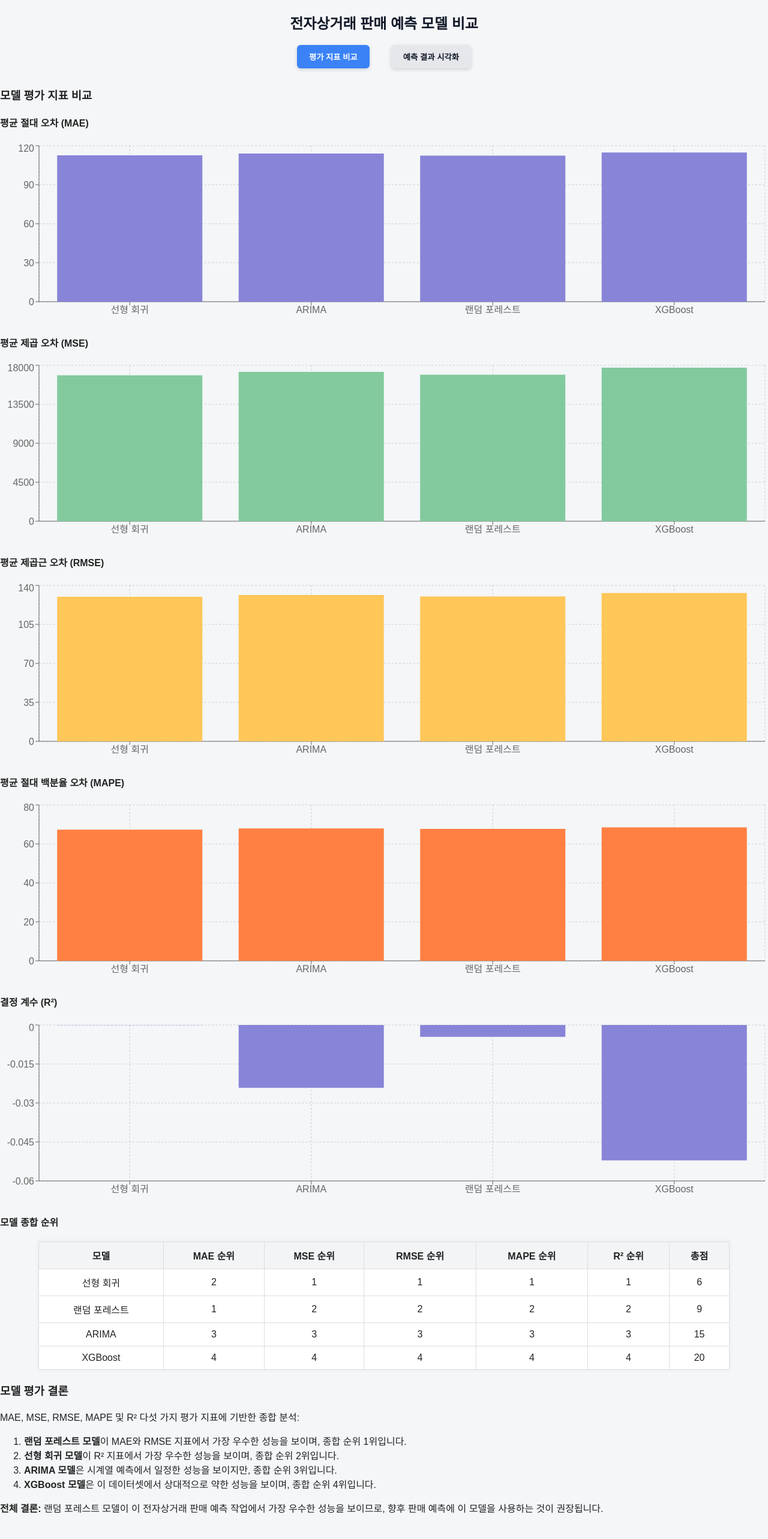
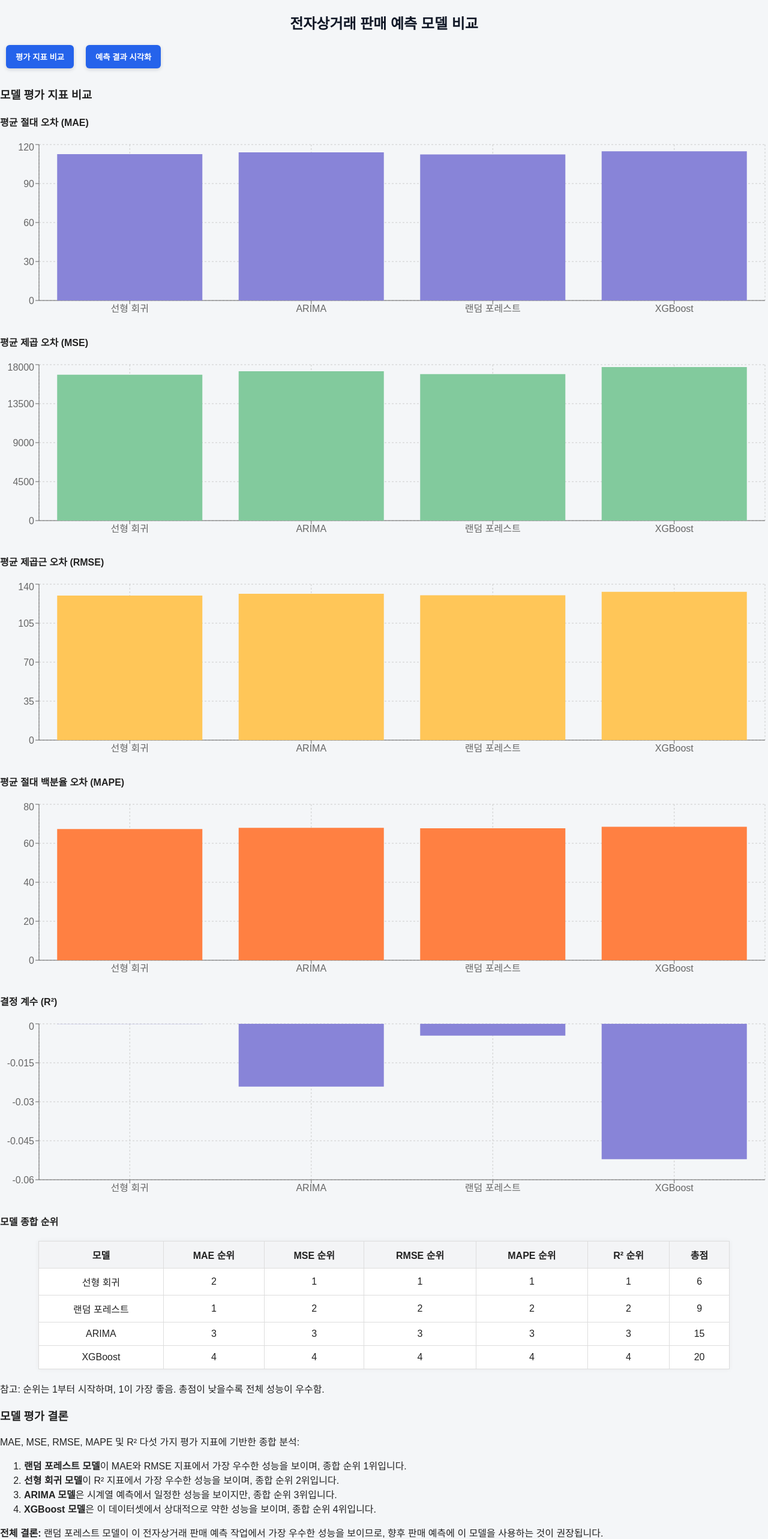
Before and after one commit to JoeyAJ/forecast-dashboard, a React (Create React App) app: page / in a window 1280 px wide. Shown: the top 2566 px of the page at 60% size. Before the commit the page ends 2542 px from the top, so only its background shows below. Built offline with nearby package versions, Linux system fonts and the light colour scheme; the HTML template or start-up script is replaced by a standard one.

Commit message:
Update ModelComparisonDashboard.js

```diff
--- a/src/ModelComparisonDashboard.js
+++ b/src/ModelComparisonDashboard.js
@@ -8,6 +8,7 @@ import './index.css';
 const ModelComparisonDashboard = () => {
   const [activeTab, setActiveTab] = useState('metrics');
 
+  // 모델 평가 지표 데이터
   const metricsData = {
     models: ["선형 회귀", "ARIMA", "랜덤 포레스트", "XGBoost"],
     MAE: [112.56, 114.04, 112.35, 114.84],
@@ -17,6 +18,7 @@ const ModelComparisonDashboard = () => {
     R2: [-0.00008, -0.02420, -0.00458, -0.05209]
   };
 
+  // 차트 데이터 준비
   const prepareMetricsData = (metricName) => {
     return metricsData.models.map((model, index) => ({
       name: model,
@@ -24,11 +26,13 @@ const ModelComparisonDashboard = () => {
     }));
   };
 
+  // 예측 결과 데이터 준비
   const actualValues = [400, 496, 215, 409, 461, 71, 360, 157, 457, 450, 239, 356, 100, 112, 491, 473, 118, 307, 473, 278, 152, 423, 300, 368, 390, 218, 129, 454, 378, 342, 262, 207, 53, 408, 442, 249, 384, 444, 146, 211, 112, 169, 208, 190, 129, 162, 437, 276, 481, 407];
 
   const lrValues = [269.88, 255.15, 261.88, 279.33, 269.73, 270.26, 254.13, 262.14, 271.22, 273.09, 269.00, 280.82, 280.18, 262.88, 259.90, 280.82, 274.91, 284.66, 272.25, 272.93, 269.40, 268.17, 266.03, 267.41, 276.83, 280.20, 267.66, 261.52, 272.00, 272.44, 274.03, 268.64, 269.11, 272.53, 262.22, 274.60, 264.78, 256.62, 271.87, 264.36, 267.04, 272.18, 267.80, 270.96, 269.71, 266.18, 271.10, 267.57, 273.61, 267.85];
 
   const arimaValues = [256.33, 258.00, 281.80, 256.33, 258.38, 280.30, 249.70, 259.25, 278.01, 270.38, 283.88, 253.35, 259.40, 263.50, 256.29, 290.71, 288.01, 245.73, 256.01, 288.10, 265.76, 249.02, 274.88, 278.02, 261.68, 271.29, 259.06, 254.21, 280.59, 282.88, 258.12, 260.33, 260.84, 260.28, 279.66, 291.19, 257.34, 261.12, 277.20, 254.72, 253.98, 271.13, 269.12, 277.75, 272.77, 267.43, 270.29, 286.20, 276.24, 265.50];
+
   const rfValues = [264.32, 262.04, 269.30, 252.97, 265.53, 271.12, 280.49, 247.06, 271.20, 272.61, 268.48, 270.99, 268.03, 275.14, 268.93, 287.22, 272.90, 286.70, 256.86, 261.60, 272.64, 254.88, 280.06, 264.84, 283.88, 256.91, 267.26, 281.44, 275.64, 273.09, 264.61, 263.86, 267.09, 264.66, 265.87, 280.11, 283.90, 271.72, 268.39, 261.37, 269.17, 274.48, 268.17, 276.82, 259.48, 265.26, 276.49, 263.42, 265.21, 257.08];
 
   const xgbValues = [263.18, 289.58, 264.62, 239.72, 239.65, 267.47, 227.60, 281.55, 262.82, 245.59, 266.73, 251.52, 194.45, 271.00, 276.63, 351.39, 278.62, 300.96, 276.16, 258.92, 309.48, 254.86, 242.29, 220.92, 385.01, 275.58, 268.40, 260.81, 268.30, 263.85, 268.43, 246.93, 272.70, 309.68, 281.55, 269.90, 268.12, 264.37, 279.56, 220.12, 265.50, 275.47, 277.51, 282.09, 266.01, 257.99, 296.00, 245.45, 282.42, 256.45];
@@ -42,15 +46,19 @@ const ModelComparisonDashboard = () => {
     xgboost: xgbValues[i]
   }));
 
+  // 모델 지표 순위 계산
   const rankMetrics = () => {
     const metrics = ['MAE', 'MSE', 'RMSE', 'MAPE', 'R2'];
     const ranks = {};
+
     metricsData.models.forEach(model => {
       ranks[model] = { total: 0 };
     });
+
     metrics.forEach(metric => {
       const values = metricsData[metric];
       const sorted = [...values].sort((a, b) => metric === 'R2' ? b - a : a - b);
+
       values.forEach((value, index) => {
         const model = metricsData.models[index];
         const rank = sorted.indexOf(value) + 1;
@@ -58,77 +66,91 @@ const ModelComparisonDashboard = () => {
         ranks[model].total += rank;
       });
     });
+
     return Object.entries(ranks).map(([model, scores]) => ({
       model,
       ...scores
     })).sort((a, b) => a.total - b.total);
   };
 
-  const ModelConclusion = () => (
-    <div className="mt-8 p-6 bg-gray-50 rounded-lg">
-      <h3 className="text-xl font-bold mb-4">모델 평가 결론</h3>
-      <p className="mb-2">MAE, MSE, RMSE, MAPE 및 R² 다섯 가지 평가 지표에 기반한 종합 분석:</p>
-      <ol className="list-decimal ml-6 space-y-2">
-        <li><strong>랜덤 포레스트 모델</strong>이 MAE와 RMSE 지표에서 가장 우수한 성능을 보이며, 종합 순위 1위입니다.</li>
-        <li><strong>선형 회귀 모델</strong>이 R² 지표에서 가장 우수한 성능을 보이며, 종합 순위 2위입니다.</li>
-        <li><strong>ARIMA 모델</strong>은 시계열 예측에서 일정한 성능을 보이지만, 종합 순위 3위입니다.</li>
-        <li><strong>XGBoost 모델</strong>은 이 데이터셋에서 상대적으로 약한 성능을 보이며, 종합 순위 4위입니다.</li>
-      </ol>
-      <p className="mt-4"><strong>전체 결론:</strong> 랜덤 포레스트 모델이 이 전자상거래 판매 예측 작업에서 가장 우수한 성능을 보이므로, 향후 판매 예측에 이 모델을 사용하는 것이 권장됩니다.</p>
-    </div>
-  );
+  // 평가 지표 차트 렌더링
+  const renderMetricsCharts = () => {
     return (
-    <div className="p-4 max-w-6xl mx-auto">
-      <h2 className="text-2xl font-bold mb-6 text-center">전자상거래 판매 예측 모델 비교</h2>
+      <div className="metrics-charts">
+        <h3 className="text-xl font-bold mb-4 text-center">모델 평가 지표 비교</h3>
 
-      {/* 중앙 정렬된 버튼 */}
-      <div className="button-container">
-        <button
-          className={`toggle-button ${activeTab === 'metrics' ? 'active' : 'inactive'}`}
-          onClick={() => setActiveTab('metrics')}
-        >
-          평가 지표 비교
-        </button>
-        <button
-          className={`toggle-button ${activeTab === 'predictions' ? 'active' : 'inactive'}`}
-          onClick={() => setActiveTab('predictions')}
-        >
-          예측 결과 시각화
-        </button>
-      </div>
-
-      {/* 콘텐츠 영역 */}
-      <div className="content-area">
-        {activeTab === 'metrics' ? (
-          // 평가 지표 차트
-          <div className="flex flex-col space-y-8">
-            <h3 className="text-xl font-bold mb-4 text-center">모델 평가 지표 비교</h3>
-            {["MAE", "MSE", "RMSE", "MAPE", "R2"].map((metric, idx) => (
-              <div key={metric}>
-                <h4 className="text-lg font-semibold mb-2">
-                  {{
-                    MAE: "평균 절대 오차 (MAE)",
-                    MSE: "평균 제곱 오차 (MSE)",
-                    RMSE: "평균 제곱근 오차 (RMSE)",
-                    MAPE: "평균 절대 백분율 오차 (MAPE)",
-                    R2: "결정 계수 (R²)"
-                  }[metric]}
-                </h4>
+        {/* MAE 차트 */}
+        <div className="mb-8">
+          <h4 className="text-lg font-semibold mb-2">평균 절대 오차 (MAE)</h4>
           <ResponsiveContainer width="100%" height={300}>
-                  <BarChart data={prepareMetricsData(metric)}>
+            <BarChart data={prepareMetricsData('MAE')}>
               <CartesianGrid strokeDasharray="3 3" />
               <XAxis dataKey="name" />
               <YAxis />
-                    <Tooltip formatter={(value) => [value.toFixed(2), metric]} />
-                    <Bar dataKey="value" fill={
-                      ["#8884d8", "#82ca9d", "#ffc658", "#ff8042", "#8884d8"][idx]
-                    } />
+              <Tooltip formatter={(value) => [value.toFixed(2), 'MAE']} />
+              <Bar dataKey="value" fill="#8884d8" />
             </BarChart>
           </ResponsiveContainer>
         </div>
-            ))}
+
+        {/* MSE 차트 */}
+        <div className="mb-8">
+          <h4 className="text-lg font-semibold mb-2">평균 제곱 오차 (MSE)</h4>
+          <ResponsiveContainer width="100%" height={300}>
+            <BarChart data={prepareMetricsData('MSE')}>
+              <CartesianGrid strokeDasharray="3 3" />
+              <XAxis dataKey="name" />
+              <YAxis />
+              <Tooltip formatter={(value) => [value.toFixed(2), 'MSE']} />
+              <Bar dataKey="value" fill="#82ca9d" />
+            </BarChart>
+          </ResponsiveContainer>
+        </div>
+
+        {/* RMSE 차트 */}
+        <div className="mb-8">
+          <h4 className="text-lg font-semibold mb-2">평균 제곱근 오차 (RMSE)</h4>
+          <ResponsiveContainer width="100%" height={300}>
+            <BarChart data={prepareMetricsData('RMSE')}>
+              <CartesianGrid strokeDasharray="3 3" />
+              <XAxis dataKey="name" />
+              <YAxis />
+              <Tooltip formatter={(value) => [value.toFixed(2), 'RMSE']} />
+              <Bar dataKey="value" fill="#ffc658" />
+            </BarChart>
+          </ResponsiveContainer>
+        </div>
+
+        {/* MAPE 차트 */}
+        <div className="mb-8">
+          <h4 className="text-lg font-semibold mb-2">평균 절대 백분율 오차 (MAPE)</h4>
+          <ResponsiveContainer width="100%" height={300}>
+            <BarChart data={prepareMetricsData('MAPE')}>
+              <CartesianGrid strokeDasharray="3 3" />
+              <XAxis dataKey="name" />
+              <YAxis />
+              <Tooltip formatter={(value) => [value.toFixed(2) + '%', 'MAPE']} />
+              <Bar dataKey="value" fill="#ff8042" />
+            </BarChart>
+          </ResponsiveContainer>
+        </div>
+
+        {/* R² 차트 */}
+        <div className="mb-8">
+          <h4 className="text-lg font-semibold mb-2">결정 계수 (R²)</h4>
+          <ResponsiveContainer width="100%" height={300}>
+            <BarChart data={prepareMetricsData('R2')}>
+              <CartesianGrid strokeDasharray="3 3" />
+              <XAxis dataKey="name" />
+              <YAxis />
+              <Tooltip formatter={(value) => [value.toFixed(5), 'R²']} />
+              <Bar dataKey="value" fill="#8884d8" />
+            </BarChart>
+          </ResponsiveContainer>
+        </div>
+
         {/* 모델 순위 테이블 */}
-            <div>
+        <div className="mb-8">
           <h4 className="text-lg font-semibold mb-2">모델 종합 순위</h4>
           <div className="overflow-x-auto">
             <table className="min-w-full bg-white border border-gray-300">
@@ -158,27 +180,40 @@ const ModelComparisonDashboard = () => {
               </tbody>
             </table>
           </div>
+          <p className="text-sm mt-2 text-gray-600">참고: 순위는 1부터 시작하며, 1이 가장 좋음. 총점이 낮을수록 전체 성능이 우수함.</p>
         </div>
       </div>
-        ) : (
-          // 예측 결과 차트
-          <div className="flex flex-col space-y-8">
+    );
+  };
+
+  // 예측 시각화 렌더링
+  const renderPredictionCharts = () => {
+    return (
+      <div className="prediction-charts">
         <h3 className="text-xl font-bold mb-4 text-center">모델 예측 결과 시각화</h3>
+
+        {/* 예측 결과 차트 */}
+        <div className="mb-8">
+          <h4 className="text-lg font-semibold mb-2">각 모델 예측 결과 비교 (첫 50개 샘플)</h4>
           <ResponsiveContainer width="100%" height={400}>
             <LineChart data={predictionData}>
               <CartesianGrid strokeDasharray="3 3" />
-                <XAxis dataKey="index" />
-                <YAxis />
+              <XAxis dataKey="index" label={{ value: '샘플 인덱스', position: 'insideBottom', offset: -5 }} />
+              <YAxis label={{ value: '판매 예측값', angle: -90, position: 'insideLeft' }} />
               <Tooltip />
               <Legend />
-                <Line dataKey="actual" stroke="#000000" name="실제값" dot={false} />
-                <Line dataKey="linearRegression" stroke="#8884d8" name="선형 회귀" dot={false} />
-                <Line dataKey="arima" stroke="#82ca9d" name="ARIMA" dot={false} />
-                <Line dataKey="randomForest" stroke="#ffc658" name="랜덤 포레스트" dot={false} />
-                <Line dataKey="xgboost" stroke="#ff8042" name="XGBoost" dot={false} />
+              <Line type="monotone" dataKey="actual" stroke="#000000" name="실제값" strokeWidth={2} dot={false} />
+              <Line type="monotone" dataKey="linearRegression" stroke="#8884d8" name="선형 회귀" strokeWidth={1} dot={false} />
+              <Line type="monotone" dataKey="arima" stroke="#82ca9d" name="ARIMA" strokeWidth={1} dot={false} />
+              <Line type="monotone" dataKey="randomForest" stroke="#ffc658" name="랜덤 포레스트" strokeWidth={1} dot={false} />
+              <Line type="monotone" dataKey="xgboost" stroke="#ff8042" name="XGBoost" strokeWidth={1} dot={false} />
             </LineChart>
           </ResponsiveContainer>
+        </div>
 
+        {/* 모델 오차 차트 */}
+        <div className="mb-8">
+          <h4 className="text-lg font-semibold mb-2">각 모델 예측 오차</h4>
           <ResponsiveContainer width="100%" height={400}>
             <ComposedChart data={predictionData.map(item => ({
               index: item.index,
@@ -188,33 +223,74 @@ const ModelComparisonDashboard = () => {
               xgboost: item.actual - item.xgboost
             }))}>
               <CartesianGrid strokeDasharray="3 3" />
-                <XAxis dataKey="index" />
-                <YAxis />
+              <XAxis dataKey="index" label={{ value: '샘플 인덱스', position: 'insideBottom', offset: -5 }} />
+              <YAxis label={{ value: '예측 오차 (실제값 - 예측값)', angle: -90, position: 'insideLeft' }} />
               <Tooltip />
               <Legend />
-                <Line dataKey="linearRegression" stroke="#8884d8" name="선형 회귀 오차" dot={false} />
-                <Line dataKey="arima" stroke="#82ca9d" name="ARIMA 오차" dot={false} />
-                <Line dataKey="randomForest" stroke="#ffc658" name="랜덤 포레스트 오차" dot={false} />
-                <Line dataKey="xgboost" stroke="#ff8042" name="XGBoost 오차" dot={false} />
+              <Line type="monotone" dataKey="linearRegression" stroke="#8884d8" name="선형 회귀 오차" dot={false} />
+              <Line type="monotone" dataKey="arima" stroke="#82ca9d" name="ARIMA 오차" dot={false} />
+              <Line type="monotone" dataKey="randomForest" stroke="#ffc658" name="랜덤 포레스트 오차" dot={false} />
+              <Line type="monotone" dataKey="xgboost" stroke="#ff8042" name="XGBoost 오차" dot={false} />
             </ComposedChart>
           </ResponsiveContainer>
+        </div>
 
+        {/* 실제값 vs 예측값 산점도 */}
+        <div className="mb-8">
+          <h4 className="text-lg font-semibold mb-2">실제값과 예측값 산점도 (랜덤 포레스트 모델)</h4>
           <ResponsiveContainer width="100%" height={400}>
             <ComposedChart data={predictionData}>
               <CartesianGrid strokeDasharray="3 3" />
-                <XAxis dataKey="actual" />
-                <YAxis />
+              <XAxis dataKey="actual" label={{ value: '실제값', position: 'insideBottom', offset: -5 }} />
+              <YAxis label={{ value: '예측값', angle: -90, position: 'insideLeft' }} />
               <Tooltip />
               <Legend />
-                <Scatter dataKey="randomForest" name="랜덤 포레스트 예측" fill="#ffc658" />
-                <Line dataKey="actual" name="완벽 예측선" stroke="#ff0000" strokeWidth={2} dot={false} />
+              <Scatter name="랜덤 포레스트 예측" dataKey="randomForest" fill="#ffc658" />
+              <Line type="monotone" dataKey="actual" stroke="#ff0000" name="완벽 예측선" strokeWidth={2} dot={false} />
             </ComposedChart>
           </ResponsiveContainer>
         </div>
-        )}
+      </div>
+    );
+  };
+
+  return (
+    <div className="p-4">
+      <h2 className="text-2xl font-bold mb-6 text-center">전자상거래 판매 예측 모델 비교</h2>
+
+      {/* 탭 전환 */}
+      <div className="flex justify-center mb-6">
+        <button
+          className={`px-4 py-2 mx-2 rounded ${activeTab === 'metrics' ? 'bg-blue-500 text-white' : 'bg-gray-200'}`}
+          onClick={() => setActiveTab('metrics')}
+        >
+          평가 지표 비교
+        </button>
+        <button
+          className={`px-4 py-2 mx-2 rounded ${activeTab === 'predictions' ? 'bg-blue-500 text-white' : 'bg-gray-200'}`}
+          onClick={() => setActiveTab('predictions')}
+        >
+          예측 결과 시각화
+        </button>
       </div>
 
-      <ModelConclusion />
+      {/* 콘텐츠 영역 */}
+      <div className="content-area">
+        {activeTab === 'metrics' ? renderMetricsCharts() : renderPredictionCharts()}
+      </div>
+
+      {/* 모델 결론 */}
+      <div className="mt-8 p-6 bg-gray-50 rounded-lg">
+        <h3 className="text-xl font-bold mb-4">모델 평가 결론</h3>
+        <p className="mb-2">MAE, MSE, RMSE, MAPE 및 R² 다섯 가지 평가 지표에 기반한 종합 분석:</p>
+        <ol className="list-decimal ml-6 space-y-2">
+          <li><strong>랜덤 포레스트 모델</strong>이 MAE와 RMSE 지표에서 가장 우수한 성능을 보이며, 종합 순위 1위입니다.</li>
+          <li><strong>선형 회귀 모델</strong>이 R² 지표에서 가장 우수한 성능을 보이며, 종합 순위 2위입니다.</li>
+          <li><strong>ARIMA 모델</strong>은 시계열 예측에서 일정한 성능을 보이지만, 종합 순위 3위입니다.</li>
+          <li><strong>XGBoost 모델</strong>은 이 데이터셋에서 상대적으로 약한 성능을 보이며, 종합 순위 4위입니다.</li>
+        </ol>
+        <p className="mt-4"><strong>전체 결론:</strong> 랜덤 포레스트 모델이 이 전자상거래 판매 예측 작업에서 가장 우수한 성능을 보이므로, 향후 판매 예측에 이 모델을 사용하는 것이 권장됩니다.</p>
+      </div>
     </div>
   );
 };
```
Lines whose indentation alone changed are shown as unchanged.
